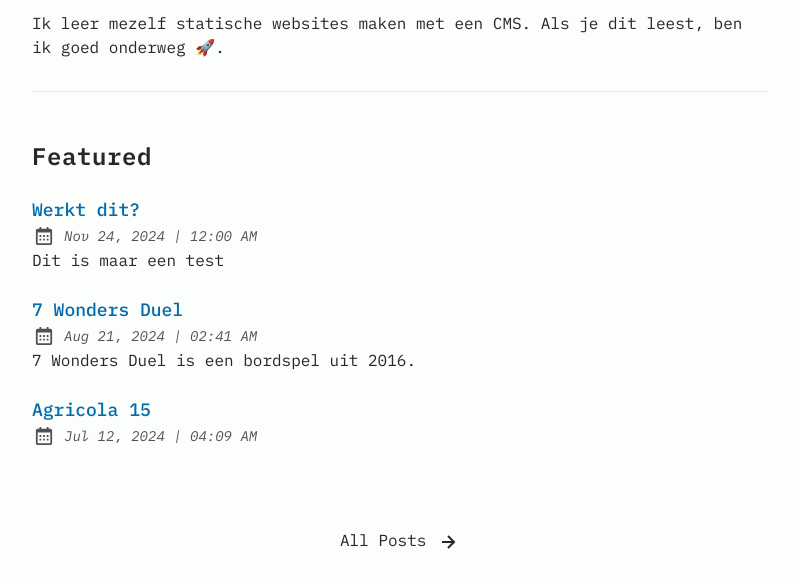
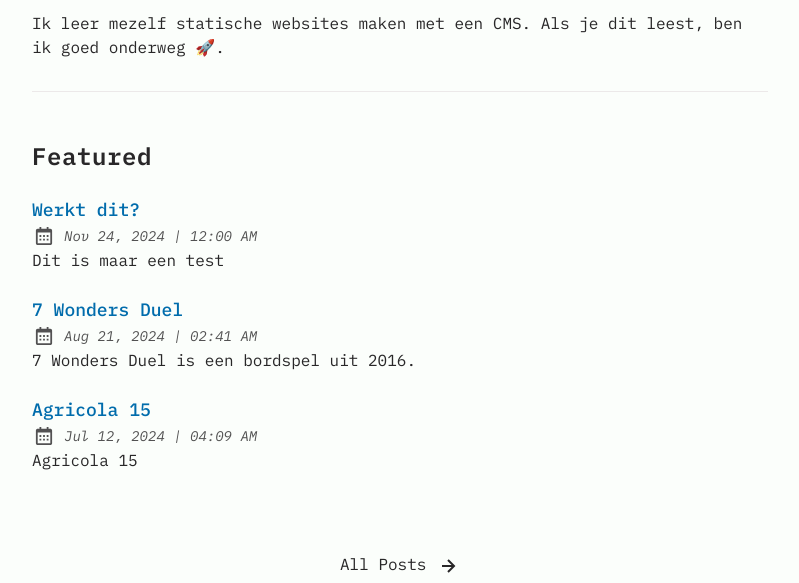
Before and after one commit to daandobber/mijnsite, an Astro site: page / in a window 1280 px wide. Shown: the part 334-917 px from the top of the page, without its empty margins (240-1039 px from the left). Built offline with nearby package versions, Linux system fonts and the light colour scheme; Astro itself is replaced by a stand-in of ours; some packages are replaced by stand-ins of ours.

Commit message:
Update agricola_15.md

```diff
--- a/src/content/blog/agricola_15.md
+++ b/src/content/blog/agricola_15.md
@@ -5,5 +5,6 @@ title: "Agricola 15"
 featured: true
 draft: false
 is_expansion: false
+description: "Agricola 15"
 ---
 ![Agricola 15](/images/bordspellen/agricola_15.jpg)
```
